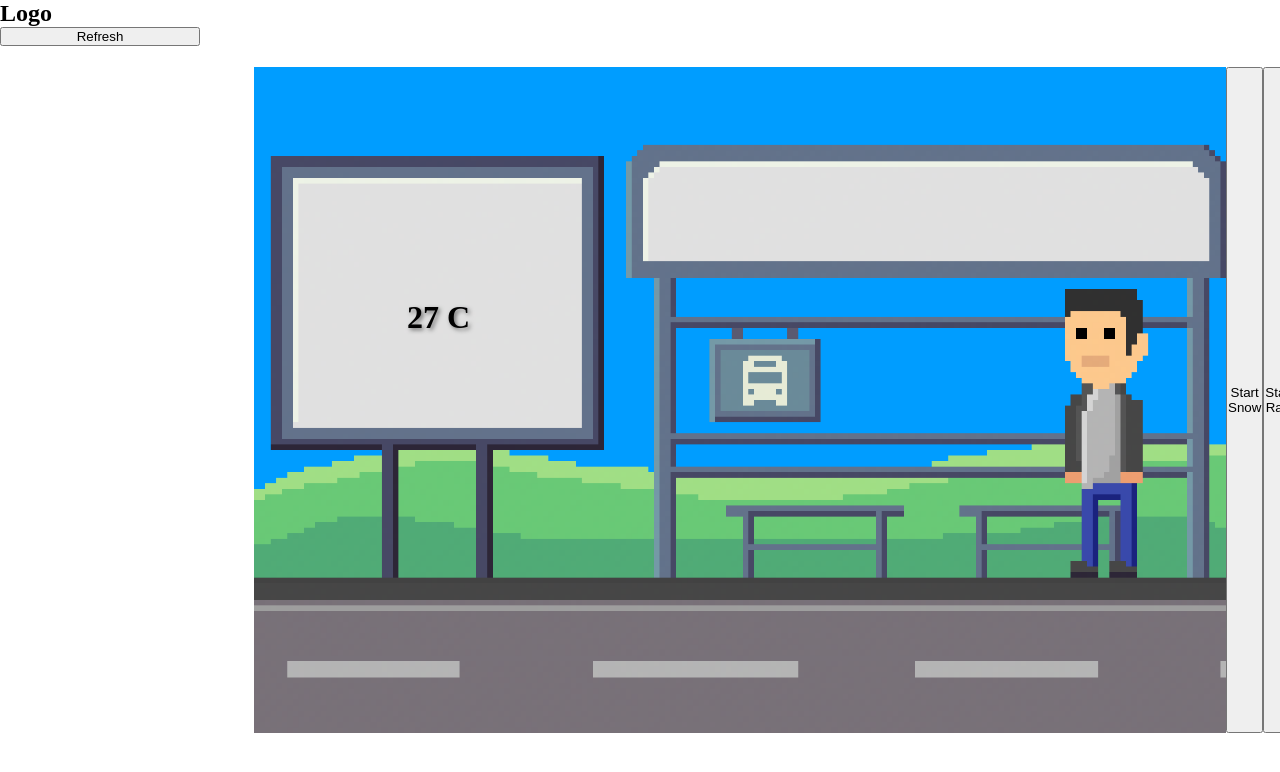
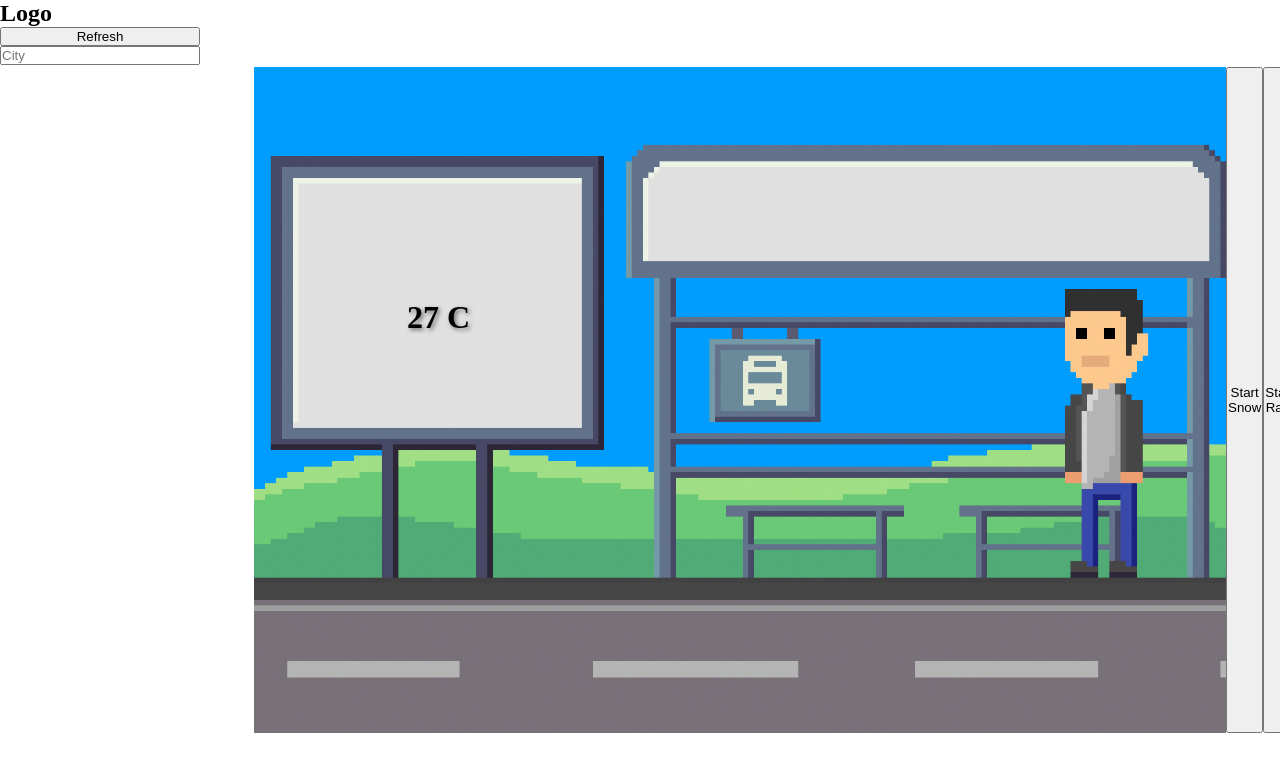
Before and after one commit to hsrkl/pulzion-weather-app-prototype, a React (Create React App) app: page / in a window 1280 px wide. Shown: the top 772 px of the page. Built offline with nearby package versions, Linux system fonts and the light colour scheme.

Commit message:
Added refresh textbox

```diff
--- a/src/App.css
+++ b/src/App.css
@@ -21,6 +21,14 @@ html {
     width: 200px;
     display: flex;
     flex-direction: column;
+}
+
+.city-input {
+    margin: 10px;
+    padding: 8px;
+    font-size: 16px;
+    border-radius: 4px;
+    border: 1px solid #ccc;
 }
 
 .main-content {
@@ -65,9 +73,11 @@ html {
 .image-wrapper.rainy-sky {
     background-color: #4f6695;
 }
+
 .image-wrapper.snowy-sky {
     background-color: #556584;
 }
+
 .image-wrapper img {
     max-width: 100%;
     max-height: 100%;
@@ -122,10 +132,12 @@ html {
         transform: translateY(-10vh) translateX(0);
         opacity: 0.9;
     }
+
     50% {
         transform: translateY(calc(50vh)) translateX(10px);
         opacity: 0.95;
     }
+
     100% {
         transform: translateY(calc(100vh + 50px)) translateX(-10px);
         opacity: 0.85;
--- a/src/App.js
+++ b/src/App.js
@@ -2,12 +2,18 @@ import React, { useState } from 'react';
 import './App.css';
 import Window from "./Window"
 
-
 function App() {
   const [isRaining, setIsRaining] = useState(false);
+  const [location, setLocation] = useState('');
+  const [inputValue, setInputValue] = useState('');
 
   const toggleRain = () => {
     setIsRaining(prev => !prev);
+  };
+
+  const handleRefresh = () => {
+    setLocation(inputValue);
+    setInputValue('');
   };
 
   return (
@@ -16,9 +22,16 @@ function App() {
         <div className="logo-container">
           <h2>Logo</h2>
         </div>
-        <button className="sidebar-button" onClick={() => alert("refresh")}>
+        <button className="sidebar-button" onClick={handleRefresh}>
           Refresh
         </button>
+        <input
+          type="text"
+          placeholder="City"
+          value={inputValue}
+          onChange={(e) => setInputValue(e.target.value)}
+          className="sidebar-input"
+        />
       </aside>
       <main className="main-content">
         <div className="image-wrapper-wrapper">
@@ -30,5 +43,4 @@ function App() {
   );
 }
 
-
 export default App;
```
